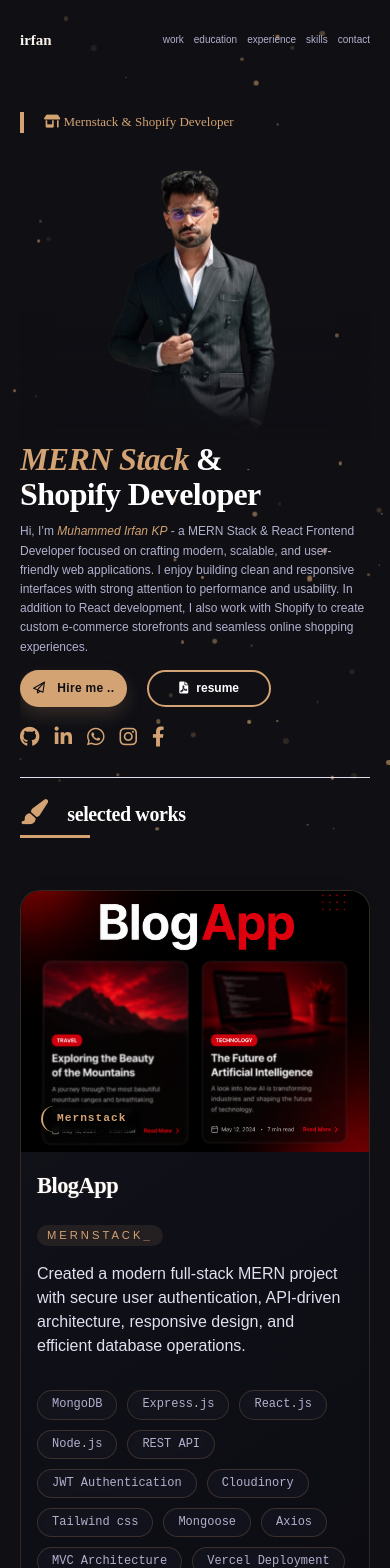
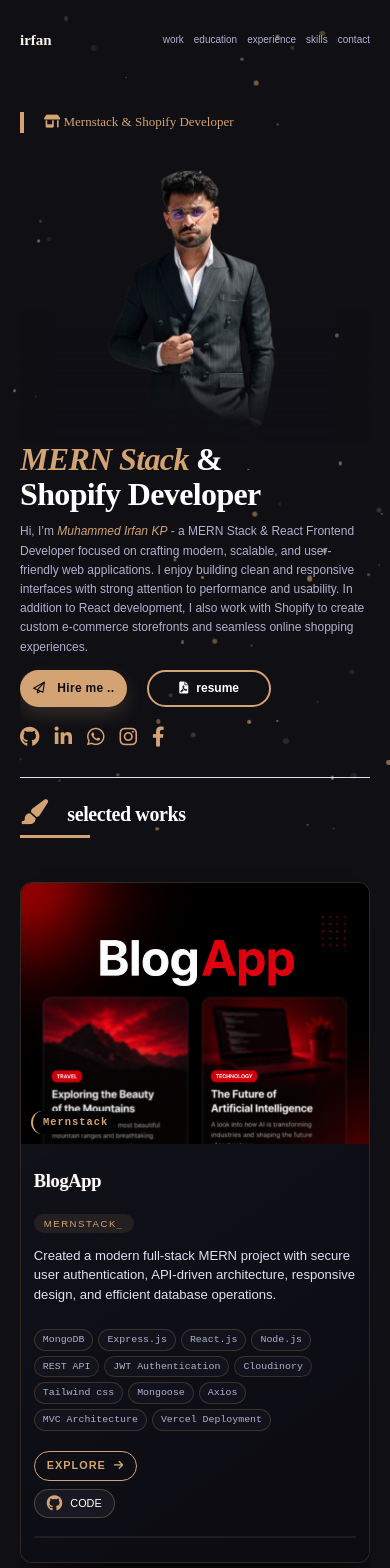
Before and after one commit to irffann-git/portfolio, a React (Vite) app: page / in a window 390 px wide. Shown: the top 1568 px of the page. Built offline with nearby package versions, Linux system fonts and the light colour scheme.

Commit message:
commentdd

```diff
--- a/src/components/WorkCarousel.css
+++ b/src/components/WorkCarousel.css
@@ -1,9 +1,8 @@
-/* WorkCarousel.css - Neon Core Edition (Full image fill fix) */
-/* Futuristic content side with animated underline, hologram bar, GitHub button */
+/* WorkCarousel.css - Neon Core Edition (Mobile-Perfected) */
 
 .works-swiper {
   width: 100%;
-  padding: clamp(1rem, 4vw, 2rem) 0 clamp(2rem, 8vw, 4rem);
+  padding: clamp(1rem, 4vw, 2rem) 0 clamp(2.5rem, 10vw, 4rem);
   margin: 1.5rem 0 2rem;
   position: relative;
 }
@@ -15,7 +14,7 @@
   height: auto;
 }
 
-/* Neon Core Card – dark with subtle border pulse */
+/* ── Neon Core Card ── */
 .neoncore-card {
   position: relative;
   display: flex;
@@ -28,27 +27,27 @@
   border-radius: 20px;
   overflow: hidden;
   box-shadow: 0 25px 40px -20px #000;
-  border: 1px solid rgba(212,163,115,0.2);
+  border: 1px solid rgba(212, 163, 115, 0.2);
   transition: border-color 0.2s;
 }
 
 .neoncore-card:hover {
-  border-color: rgba(212,163,115,0.6);
+  border-color: rgba(212, 163, 115, 0.6);
 }
 
-/* Image side – full fill with cover */
+/* ── Image Side ── */
 .neoncore-image {
   flex: 1.1;
   min-width: clamp(220px, 30%, 320px);
   position: relative;
   overflow: hidden;
-  background: #0a0a0f; /* matches card background */
+  background: #0a0a0f;
 }
 
 .neoncore-image img {
   width: 100%;
   height: 100%;
-  object-fit: cover; /* Fills container, no black bars */
+  object-fit: cover;
   display: block;
   transition: filter 0.3s;
 }
@@ -59,7 +58,7 @@
   left: -100%;
   width: 100%;
   height: 100%;
-  background: linear-gradient(90deg, transparent, rgba(212,163,115,0.15), transparent);
+  background: linear-gradient(90deg, transparent, rgba(212, 163, 115, 0.15), transparent);
   pointer-events: none;
   z-index: 2;
   transition: left 0.5s;
@@ -71,10 +70,10 @@
 
 .neoncore-label {
   position: absolute;
-  bottom: 20px;
-  left: 20px;
+  bottom: 14px;
+  left: 14px;
   font-family: 'Courier New', monospace;
-  background: rgba(0,0,0,0.7);
+  background: rgba(0, 0, 0, 0.75);
   backdrop-filter: blur(4px);
   color: var(--accent-gold);
   padding: 4px 14px;
@@ -86,7 +85,7 @@
   border-left: 2px solid var(--accent-gold);
 }
 
-/* CONTENT SIDE – FUTURISTIC FOCUS */
+/* ── Content Side ── */
 .neoncore-content {
   flex: 1;
   padding: clamp(1.2rem, 4vw, 2rem);
@@ -112,7 +111,7 @@
   font-family: 'Playfair Display', serif;
   color: #fff;
   letter-spacing: -0.5px;
-  text-shadow: 0 0 2px rgba(212,163,115,0.3);
+  text-shadow: 0 0 2px rgba(212, 163, 115, 0.3);
 }
 
 .glow-underline {
@@ -129,7 +128,7 @@
   width: 100%;
 }
 
-/* Badge – with blinking cursor effect */
+/* Badge */
 .neoncore-badge {
   color: var(--accent-gold);
   font-weight: 500;
@@ -140,7 +139,7 @@
   display: inline-block;
   width: fit-content;
   padding: 2px 10px;
-  background: rgba(212,163,115,0.1);
+  background: rgba(212, 163, 115, 0.1);
   border-radius: 20px;
   backdrop-filter: blur(4px);
 }
@@ -156,37 +155,36 @@
   50% { opacity: 0; }
 }
 
-/* Description text – with glitch effect on hover */
+/* Description */
 .neoncore-desc {
   color: var(--text-soft);
-  line-height: 1.5;
+  line-height: 1.55;
   margin-bottom: 1rem;
   transition: all 0.2s;
 }
 
 .neoncore-card:hover .neoncore-desc {
-  text-shadow: 0 0 1px rgba(212,163,115,0.3);
+  text-shadow: 0 0 1px rgba(212, 163, 115, 0.3);
 }
 
-/* Tech tags – futuristic capsules */
+/* Tech Tags */
 .neoncore-tech {
   display: flex;
   flex-wrap: wrap;
-  gap: 10px;
+  gap: 8px;
   margin: 1rem 0 1.5rem;
 }
 
 .neoncore-tech span {
-  background: rgba(20,20,30,0.8);
+  background: rgba(20, 20, 30, 0.8);
   backdrop-filter: blur(4px);
   padding: 4px 14px;
   border-radius: 40px;
   font-size: 0.75rem;
   font-family: 'Courier New', monospace;
   color: #b1b1cf;
-  border: 1px solid rgba(212,163,115,0.2);
+  border: 1px solid rgba(212, 163, 115, 0.2);
   transition: all 0.2s;
-  position: relative;
 }
 
 .neoncore-tech span:hover {
@@ -195,11 +193,11 @@
   transform: translateY(-1px);
 }
 
-/* Action buttons – EXPLORE + GITHUB */
+/* Action Buttons */
 .neoncore-actions {
   display: flex;
   align-items: center;
-  gap: 15px;
+  gap: 12px;
   flex-wrap: wrap;
   margin: 5px 0 10px;
 }
@@ -220,6 +218,7 @@
   transition: all 0.2s;
   position: relative;
   overflow: hidden;
+  white-space: nowrap;
 }
 
 .btn-neoncore span {
@@ -234,7 +233,7 @@
   left: -100%;
   width: 100%;
   height: 100%;
-  background: linear-gradient(90deg, transparent, rgba(212,163,115,0.3), transparent);
+  background: linear-gradient(90deg, transparent, rgba(212, 163, 115, 0.3), transparent);
   transition: left 0.3s;
 }
 
@@ -248,7 +247,7 @@
   gap: 14px;
 }
 
-/* GitHub button – specific style */
+/* GitHub Button */
 .btn-github {
   display: inline-flex;
   align-items: center;
@@ -261,7 +260,8 @@
   font-size: 0.8rem;
   font-weight: 500;
   transition: all 0.2s;
-  border: 1px solid rgba(212,163,115,0.3);
+  border: 1px solid rgba(212, 163, 115, 0.3);
+  white-space: nowrap;
 }
 
 .btn-github i {
@@ -280,8 +280,9 @@
   color: #0f0f14;
 }
 
+/* Password Badge */
 .password-neoncore {
-  background: rgba(212,163,115,0.08);
+  background: rgba(212, 163, 115, 0.08);
   padding: 5px 14px;
   border-radius: 40px;
   font-size: 0.7rem;
@@ -290,15 +291,16 @@
   display: inline-flex;
   align-items: center;
   gap: 6px;
-  border: 1px dashed rgba(212,163,115,0.4);
+  border: 1px dashed rgba(212, 163, 115, 0.4);
+  white-space: nowrap;
 }
 
-/* Hologram progress bar (decorative) */
+/* Hologram Bar */
 .hologram-bar {
   margin-top: 15px;
   width: 100%;
   height: 2px;
-  background: rgba(212,163,115,0.1);
+  background: rgba(212, 163, 115, 0.1);
   border-radius: 2px;
   overflow: hidden;
 }
@@ -314,7 +316,7 @@
   width: 100%;
 }
 
-/* Corner neon glows */
+/* Corner Glows */
 .corner-glow {
   position: absolute;
   width: 30px;
@@ -332,35 +334,12 @@
   opacity: 0.6;
 }
 
-.corner-tl {
-  top: 15px;
-  left: 15px;
-  border-top-width: 2px;
-  border-left-width: 2px;
-}
+.corner-tl { top: 15px; left: 15px; border-top-width: 2px; border-left-width: 2px; }
+.corner-tr { top: 15px; right: 15px; border-top-width: 2px; border-right-width: 2px; }
+.corner-bl { bottom: 15px; left: 15px; border-bottom-width: 2px; border-left-width: 2px; }
+.corner-br { bottom: 15px; right: 15px; border-bottom-width: 2px; border-right-width: 2px; }
 
-.corner-tr {
-  top: 15px;
-  right: 15px;
-  border-top-width: 2px;
-  border-right-width: 2px;
-}
-
-.corner-bl {
-  bottom: 15px;
-  left: 15px;
-  border-bottom-width: 2px;
-  border-left-width: 2px;
-}
-
-.corner-br {
-  bottom: 15px;
-  right: 15px;
-  border-bottom-width: 2px;
-  border-right-width: 2px;
-}
-
-/* Pagination – glowing rings */
+/* Pagination */
 .works-swiper .swiper-pagination {
   bottom: 0;
 }
@@ -383,66 +362,251 @@
   box-shadow: 0 0 8px var(--accent-gold);
 }
 
-/* Responsive – image fills fully on all screens */
+/* ════════════════════════════════════════
+   RESPONSIVE — TABLET  (≤ 900px)
+   ════════════════════════════════════════ */
+@media (max-width: 900px) {
+  .neoncore-card {
+    max-width: 95vw;
+  }
+
+  .neoncore-content h3 {
+    font-size: clamp(1.3rem, 4vw, 1.8rem);
+  }
+}
+
+/* ════════════════════════════════════════
+   RESPONSIVE — MOBILE  (≤ 768px)
+   ════════════════════════════════════════ */
 @media (max-width: 768px) {
+  .works-swiper {
+    padding-bottom: clamp(2.5rem, 10vw, 4rem);
+    margin: 1rem 0 1.5rem;
+  }
+
   .neoncore-card {
     flex-direction: column;
+    max-width: 100%;
+    border-radius: 16px;
   }
+
+  /* Image stacks on top, fills width at 16:9 */
   .neoncore-image {
     width: 100%;
-    min-width: auto;
-    aspect-ratio: 16 / 9; /* Landscape ratio */
+    min-width: unset;
+    min-height: 180px;
+    aspect-ratio: 16 / 9;
+    flex: none;
   }
+
   .neoncore-image img {
     object-fit: cover;
+    object-position: center top;
   }
+
+  /* Label slightly smaller on mobile */
+  .neoncore-label {
+    bottom: 10px;
+    left: 10px;
+    font-size: 0.65rem;
+    padding: 3px 10px;
+  }
+
+  /* Content area */
+  .neoncore-content {
+    padding: 1rem 1rem 1.2rem;
+  }
+
+  .neoncore-content h3 {
+    font-size: 1.35rem;
+    letter-spacing: -0.3px;
+  }
+
+  .neoncore-badge {
+    font-size: 0.65rem;
+    letter-spacing: 2px;
+    margin: 0.6rem 0 0.8rem;
+  }
+
+  .neoncore-desc {
+    font-size: 0.88rem;
+    line-height: 1.55;
+    margin-bottom: 0.8rem;
+  }
+
+  .neoncore-tech {
+    gap: 6px;
+    margin: 0.7rem 0 1rem;
+  }
+
+  .neoncore-tech span {
+    font-size: 0.7rem;
+    padding: 3px 10px;
+  }
+
+  /* Actions side by side on tablet-mobile */
+  .neoncore-actions {
+    gap: 10px;
+    margin: 4px 0 8px;
+    flex-wrap: wrap;
+    align-items: center;
+  }
+
+  .btn-neoncore {
+    padding: 7px 16px;
+    font-size: 0.75rem;
+    gap: 8px;
+  }
+
+  .btn-github {
+    padding: 7px 14px;
+    font-size: 0.75rem;
+  }
+
+  .password-neoncore {
+    font-size: 0.68rem;
+    padding: 4px 12px;
+  }
+
+  /* Hide decorative elements that don't render well stacked */
   .corner-glow {
     display: none;
   }
+
   .glow-underline {
     display: none;
   }
-  .neoncore-actions {
-    gap: 12px;
+
+  .hologram-bar {
+    margin-top: 10px;
   }
 }
 
+/* ════════════════════════════════════════
+   RESPONSIVE — SMALL MOBILE  (≤ 550px)
+   ════════════════════════════════════════ */
 @media (max-width: 550px) {
+  .neoncore-card {
+    border-radius: 14px;
+  }
+
   .neoncore-image {
     aspect-ratio: 4 / 3;
+    min-height: 160px;
   }
+
   .neoncore-content {
-    padding: 1rem;
+    padding: 0.9rem 0.9rem 1rem;
   }
+
   .neoncore-content h3 {
-    font-size: 1.4rem;
+    font-size: 1.25rem;
   }
-  .btn-neoncore, .btn-github {
-    padding: 5px 14px;
-    font-size: 0.7rem;
+
+  .neoncore-desc {
+    font-size: 0.85rem;
   }
+
+  /* Stack buttons vertically, left-aligned, not full-width */
+  .neoncore-actions {
+    flex-direction: column;
+    align-items: flex-start;
+    gap: 8px;
+  }
+
+  .btn-neoncore,
+  .btn-github {
+    padding: 6px 14px;
+    font-size: 0.72rem;
+    width: fit-content;
+  }
+
   .password-neoncore {
     font-size: 0.65rem;
+    padding: 4px 10px;
   }
-  .neoncore-actions {
-    gap: 10px;
-    flex-direction: column;
-    align-items: flex-start;
+
+  .neoncore-tech span {
+    font-size: 0.68rem;
+    padding: 3px 9px;
   }
 }
 
+/* ════════════════════════════════════════
+   RESPONSIVE — TINY  (≤ 400px)
+   ════════════════════════════════════════ */
+@media (max-width: 400px) {
+  .neoncore-card {
+    border-radius: 12px;
+  }
+
+  .neoncore-image {
+    aspect-ratio: 4 / 3;
+    min-height: 140px;
+  }
+
+  .neoncore-content {
+    padding: 0.8rem 0.8rem 0.9rem;
+  }
+
+  .neoncore-content h3 {
+    font-size: 1.15rem;
+  }
+
+  .neoncore-badge {
+    font-size: 0.6rem;
+    letter-spacing: 1.5px;
+  }
+
+  .neoncore-desc {
+    font-size: 0.82rem;
+    line-height: 1.5;
+  }
+
+  .neoncore-tech {
+    gap: 5px;
+  }
+
+  .neoncore-tech span {
+    font-size: 0.62rem;
+    padding: 2px 8px;
+  }
+
+  .btn-neoncore,
+  .btn-github {
+    font-size: 0.68rem;
+    padding: 5px 12px;
+  }
+
+  .password-neoncore {
+    font-size: 0.6rem;
+  }
+}
+
+/* ════════════════════════════════════════
+   RESPONSIVE — ULTRA-TINY  (≤ 340px)
+   ════════════════════════════════════════ */
 @media (max-width: 340px) {
   .neoncore-image {
-    aspect-ratio: 1 / 1; /* Square for very small screens */
+    aspect-ratio: 1 / 1;
+    min-height: 120px;
   }
+
   .neoncore-content h3 {
-    font-size: 1.1rem;
+    font-size: 1.05rem;
   }
+
+  .neoncore-desc {
+    font-size: 0.78rem;
+  }
+
   .neoncore-tech span {
-    font-size: 0.6rem;
-    padding: 2px 8px;
+    font-size: 0.58rem;
+    padding: 2px 7px;
   }
-  .btn-neoncore, .btn-github {
+
+  .btn-neoncore,
+  .btn-github {
     font-size: 0.65rem;
     padding: 4px 10px;
   }
--- a/src/components/WorkCarousel.jsx
+++ b/src/components/WorkCarousel.jsx
@@ -22,48 +22,87 @@ const WorkCarousel = () => {
         {projects.map((project, idx) => (
           <SwiperSlide key={idx}>
             <div className="project-card neoncore-card">
+
+              {/* ── Image Side ── */}
               <div className="card-art neoncore-image">
-                <img src={project.image} alt={project.title} />
+                <img
+                  src={project.image}
+                  alt={project.title}
+                  loading="lazy"
+                />
                 <span className="art-label neoncore-label">{project.label}</span>
                 <div className="scanline"></div>
               </div>
+
+              {/* ── Content Side ── */}
               <div className="project-content neoncore-content">
+
+                {/* Title + animated underline */}
                 <div className="content-header">
                   <h3>{project.title}</h3>
                   <div className="glow-underline"></div>
                 </div>
+
+                {/* Badge */}
                 <div className="project-badge neoncore-badge">{project.badge}</div>
+
+                {/* Description */}
                 <p className="neoncore-desc">{project.desc}</p>
+
+                {/* Tech stack tags */}
                 <div className="project-tech neoncore-tech">
-                  {project.tech.map(t => <span key={t}>{t}</span>)}
+                  {project.tech.map((t) => (
+                    <span key={t}>{t}</span>
+                  ))}
                 </div>
+
+                {/* Action buttons */}
                 <div className="card-actions neoncore-actions">
-                  <a href={project.link} className="btn-neoncore" target="_blank" rel="noopener noreferrer">
+                  <a
+                    href={project.link}
+                    className="btn-neoncore"
+                    target="_blank"
+                    rel="noopener noreferrer"
+                    aria-label={`Explore ${project.title}`}
+                  >
                     <span>EXPLORE</span>
-                    <i className="fas fa-arrow-right"></i>
+                    <i className="fas fa-arrow-right" aria-hidden="true"></i>
                   </a>
+
                   {project.github && (
-                    <a href={project.github} className="btn-github" target="_blank" rel="noopener noreferrer">
-                      <i className="fab fa-github"></i>
+                    <a
+                      href={project.github}
+                      className="btn-github"
+                      target="_blank"
+                      rel="noopener noreferrer"
+                      aria-label={`View ${project.title} source code on GitHub`}
+                    >
+                      <i className="fab fa-github" aria-hidden="true"></i>
                       <span>CODE</span>
                     </a>
                   )}
+
                   {project.password && (
                     <div className="password-neoncore">
-                      <i className="fas fa-lock"></i> {project.password}
+                      <i className="fas fa-lock" aria-hidden="true"></i>
+                      {project.password}
                     </div>
                   )}
                 </div>
-                {/* Futuristic progress bar (decoration) */}
+
+                {/* Futuristic progress bar (decorative) */}
                 <div className="hologram-bar">
                   <div className="hologram-fill"></div>
                 </div>
+
               </div>
-              {/* Corner neon accents */}
-              <div className="corner-glow corner-tl"></div>
-              <div className="corner-glow corner-tr"></div>
-              <div className="corner-glow corner-bl"></div>
-              <div className="corner-glow corner-br"></div>
+
+              {/* Corner neon accents (hidden on mobile via CSS) */}
+              <div className="corner-glow corner-tl" aria-hidden="true"></div>
+              <div className="corner-glow corner-tr" aria-hidden="true"></div>
+              <div className="corner-glow corner-bl" aria-hidden="true"></div>
+              <div className="corner-glow corner-br" aria-hidden="true"></div>
+
             </div>
           </SwiperSlide>
         ))}
```
